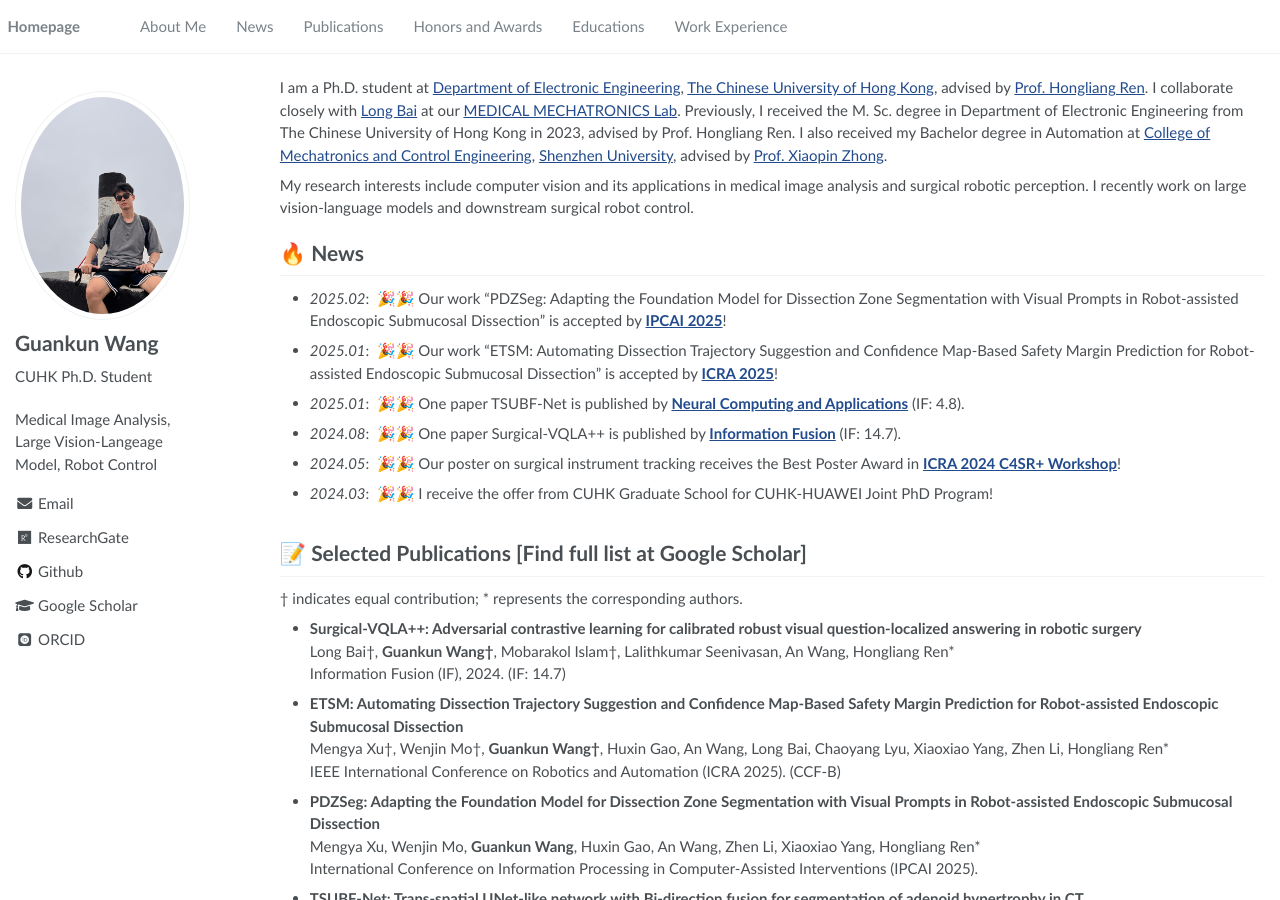
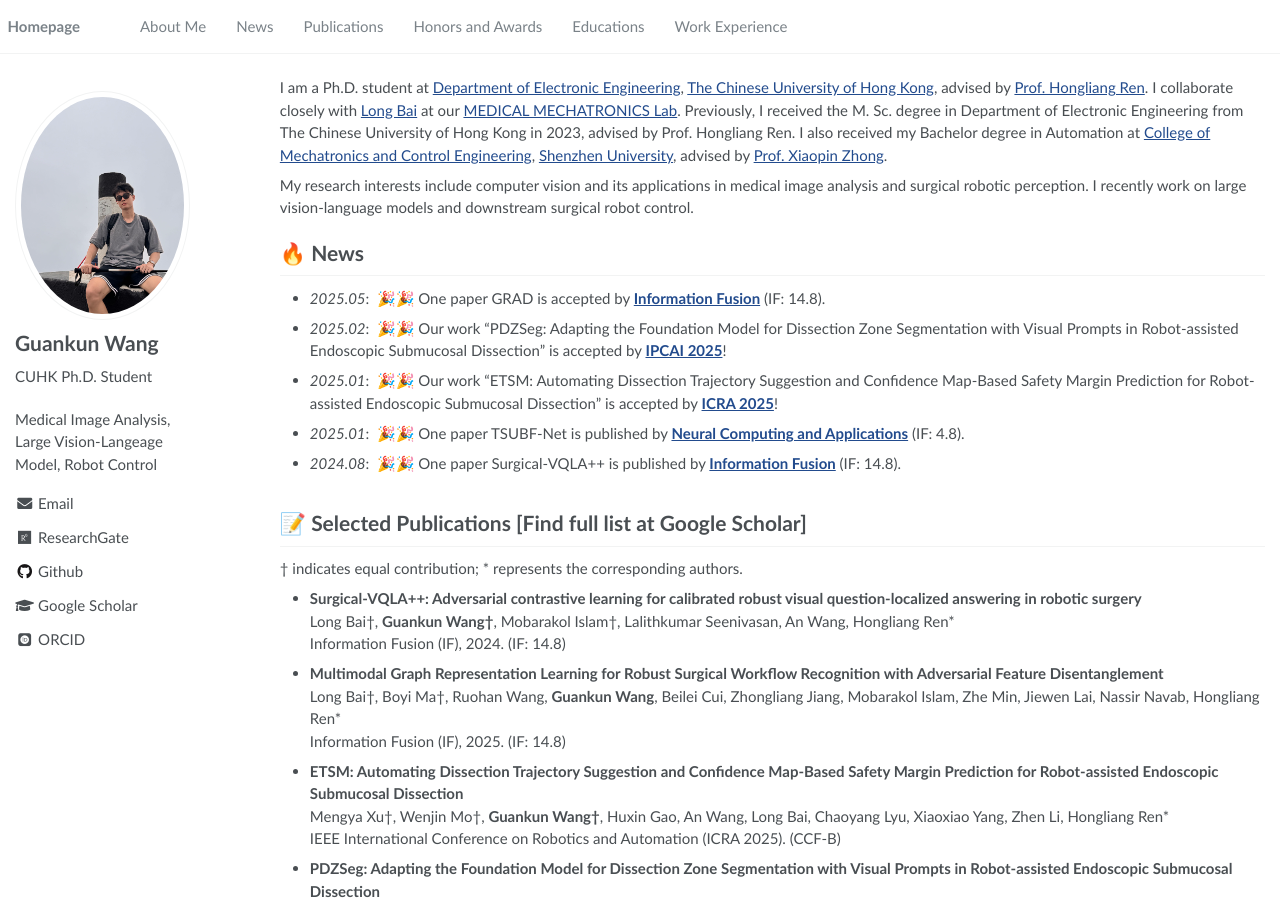
Before and after one commit to gkwang-cuhk/gkwang-cuhk.github.io, a Jekyll site: the page built from _pages/about.md, in a window 1280 px wide and 900 px high. Built offline with Jekyll 4.4.1, drawn with Linux system fonts in a browser that asks for light colours; some web fonts are replaced.

Commit message:
Update about.md

```diff
--- a/_pages/about.md
+++ b/_pages/about.md
@@ -24,12 +24,11 @@ My research interests include computer vision and its applications in medical im
 
 
 # 🔥 News
+- *2025.05*: &nbsp;🎉🎉 One paper GRAD is accepted by [**Information Fusion**](https://www.sciencedirect.com/journal/information-fusion) (IF: 14.8).
 - *2025.02*: &nbsp;🎉🎉 Our work "PDZSeg: Adapting the Foundation Model for Dissection Zone Segmentation with Visual Prompts in Robot-assisted Endoscopic Submucosal Dissection" is accepted by [**IPCAI 2025**](https://sites.google.com/view/ipcai2025)!
 - *2025.01*: &nbsp;🎉🎉 Our work "ETSM: Automating Dissection Trajectory Suggestion and Confidence Map-Based Safety Margin Prediction for Robot-assisted Endoscopic Submucosal Dissection" is accepted by [**ICRA 2025**](https://2025.ieee-icra.org/)!
 - *2025.01*: &nbsp;🎉🎉 One paper TSUBF-Net is published by [**Neural Computing and Applications**](https://link.springer.com/article/10.1007/s00521-024-10824-9) (IF: 4.8).
-- *2024.08*: &nbsp;🎉🎉 One paper Surgical-VQLA++ is published by [**Information Fusion**](https://www.sciencedirect.com/science/article/pii/S1566253524003804) (IF: 14.7).
-- *2024.05*: &nbsp;🎉🎉 Our poster on surgical instrument tracking receives the Best Poster Award in [**ICRA 2024 C4SR+ Workshop**](https://sites.google.com/view/icra24-c4sr)!
-- *2024.03*: &nbsp;🎉🎉 I receive the offer from CUHK Graduate School for CUHK-HUAWEI Joint PhD Program!
+- *2024.08*: &nbsp;🎉🎉 One paper Surgical-VQLA++ is published by [**Information Fusion**](https://www.sciencedirect.com/science/article/pii/S1566253524003804) (IF: 14.8).
 
 
 <span class='anchor' id='publications'></span>
@@ -38,7 +37,11 @@ My research interests include computer vision and its applications in medical im
 † indicates equal contribution; * represents the corresponding authors.
 - **Surgical-VQLA++: Adversarial contrastive learning for calibrated robust visual question-localized answering in robotic surgery**<br>
   Long Bai†, **Guankun Wang†**, Mobarakol Islam†, Lalithkumar Seenivasan, An Wang, Hongliang Ren*<br>
-  Information Fusion (IF), 2024. (IF: 14.7)
+  Information Fusion (IF), 2024. (IF: 14.8)
+
+- **Multimodal Graph Representation Learning for Robust Surgical Workflow Recognition with Adversarial Feature Disentanglement**<br>
+  Long Bai†, Boyi Ma†, Ruohan Wang, **Guankun Wang**, Beilei Cui, Zhongliang Jiang, Mobarakol Islam, Zhe Min, 	Jiewen Lai, Nassir Navab, Hongliang Ren*<br>
+  Information Fusion (IF), 2025. (IF: 14.8)
 
 - **ETSM: Automating Dissection Trajectory Suggestion and Confidence Map-Based Safety Margin Prediction for Robot-assisted Endoscopic Submucosal Dissection**<br>
   Mengya Xu†, Wenjin Mo†, **Guankun Wang†**, Huxin Gao, An Wang, Long Bai, Chaoyang Lyu, Xiaoxiao Yang, Zhen Li, Hongliang Ren*<br>
```
